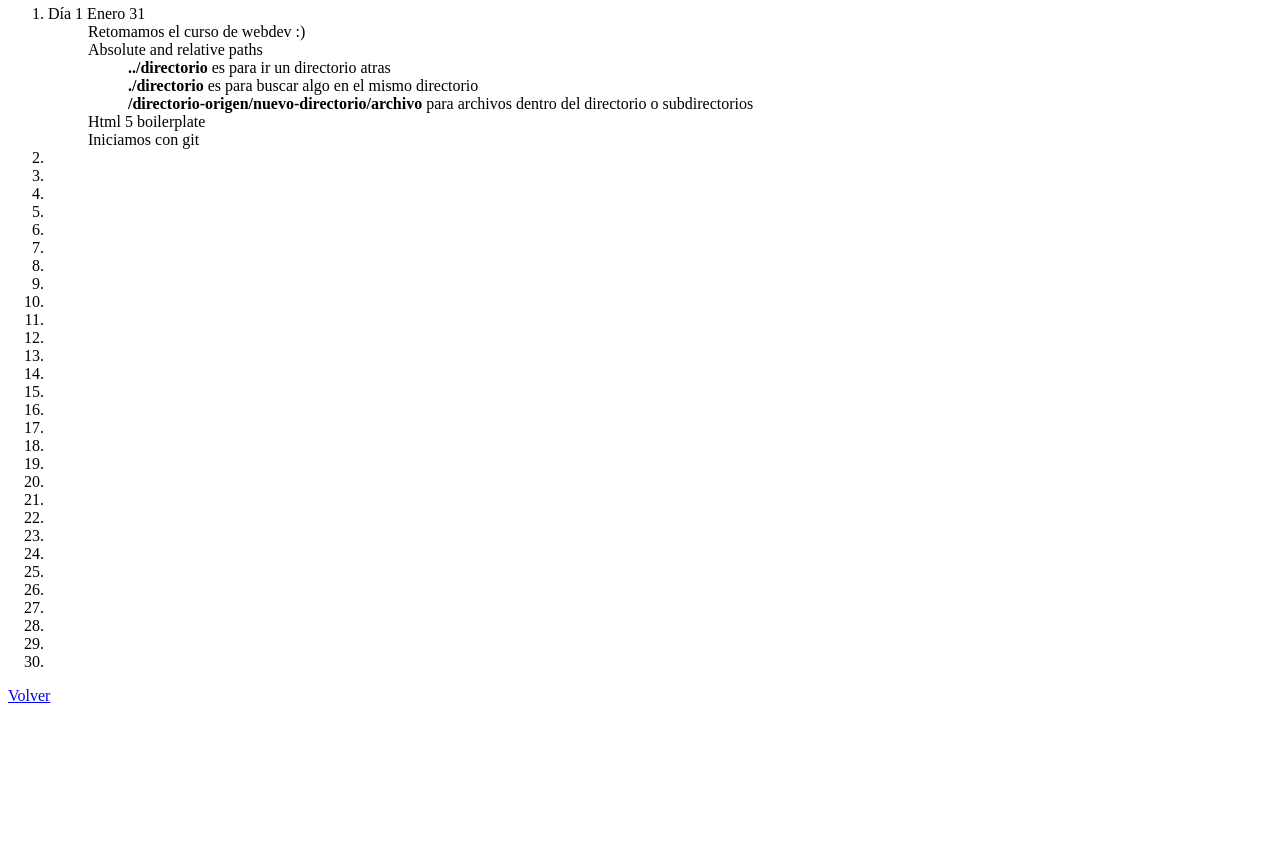
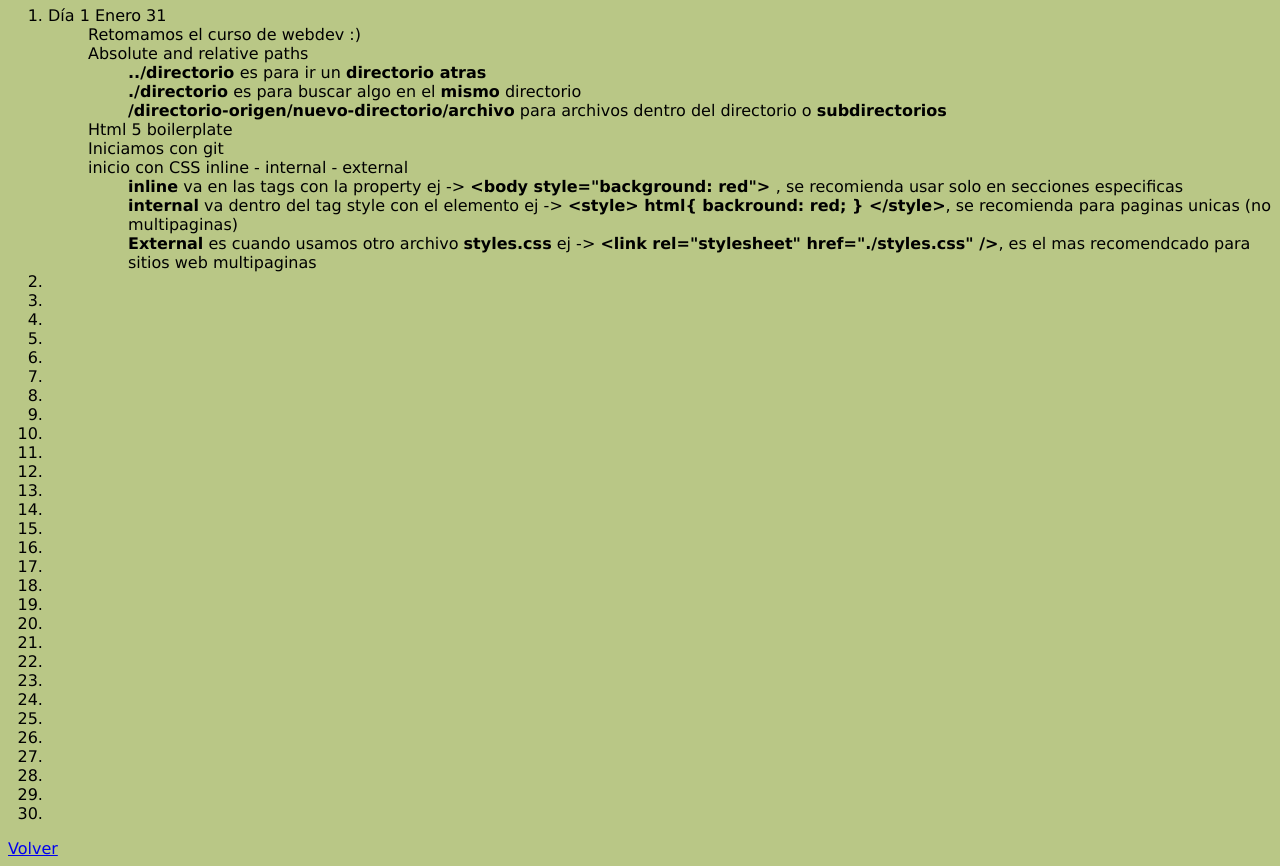
Before and after one commit to Romxlone/Website, a plain HTML site: page Challenge_completition.html in a window 1280 px wide. Shown: the part 75-941 px from the top of the page. Before the commit the page ends 800 px from the top, so only its background shows below. Drawn offline with Linux system fonts and the light colour scheme.

Commit message:
version 1.1 added css file version 1

```diff
--- a/Challenge_completition.html
+++ b/Challenge_completition.html
@@ -1,5 +1,6 @@
 <!DOCTYPE html>
 <html lang="en">
+    <link rel="stylesheet" href="styles.css">
 <head>
     <meta charset="UTF-8">
     <meta name="viewport" content="width=device-width, initial-scale=1.0">
@@ -11,12 +12,17 @@
         <li>Día 1 Enero 31
             <ul>Retomamos el curso de webdev :)</ul>
             <ul>Absolute and relative paths
-                <ul><b>../directorio </b>es para ir un directorio atras</ul>
-                <ul><b>./directorio</b> es para buscar algo en el mismo directorio</ul>
-                <ul><b>/directorio-origen/nuevo-directorio/archivo</b> para archivos dentro del directorio o subdirectorios</ul>
+                <ul><b>../directorio </b>es para ir un <b>directorio atras</b></ul>
+                <ul><b>./directorio</b> es para buscar algo en el <b>mismo</b> directorio</ul>
+                <ul><b>/directorio-origen/nuevo-directorio/archivo</b> para archivos dentro del directorio o <b>subdirectorios</b></ul>
             </ul>
             <ul>Html 5 boilerplate</ul>
             <ul>Iniciamos con git</ul>
+            <ul>inicio con CSS  inline - internal - external
+                <ul><b>inline</b> va en las tags con la property  ej -> <b>&ltbody style="background: red"&gt </b>, se recomienda usar solo en secciones especificas</ul>
+                <ul><b>internal</b> va dentro del tag style con el elemento ej -> <b>&ltstyle&gt  html{ backround: red; } &lt/style&gt;</b>, se recomienda para paginas unicas (no multipaginas)</ul>
+                <ul><b>External</b> es cuando usamos otro archivo <b>styles.css</b> ej ->  <b>&ltlink rel="stylesheet" href="./styles.css" /&gt</b>, es el mas recomendcado para sitios web multipaginas</ul>
+            </ul>
         </li>
         <li></li>
         <li></li>
--- /dev/null
+++ b/styles.css
@@ -0,0 +1,4 @@
+body {
+    background-color: rgb(185, 199, 134);
+    font-family: Verdana, Geneva, Tahoma, sans-serif;
+}
```
Also changed, not shown: index.html (+2 -1 lines).
